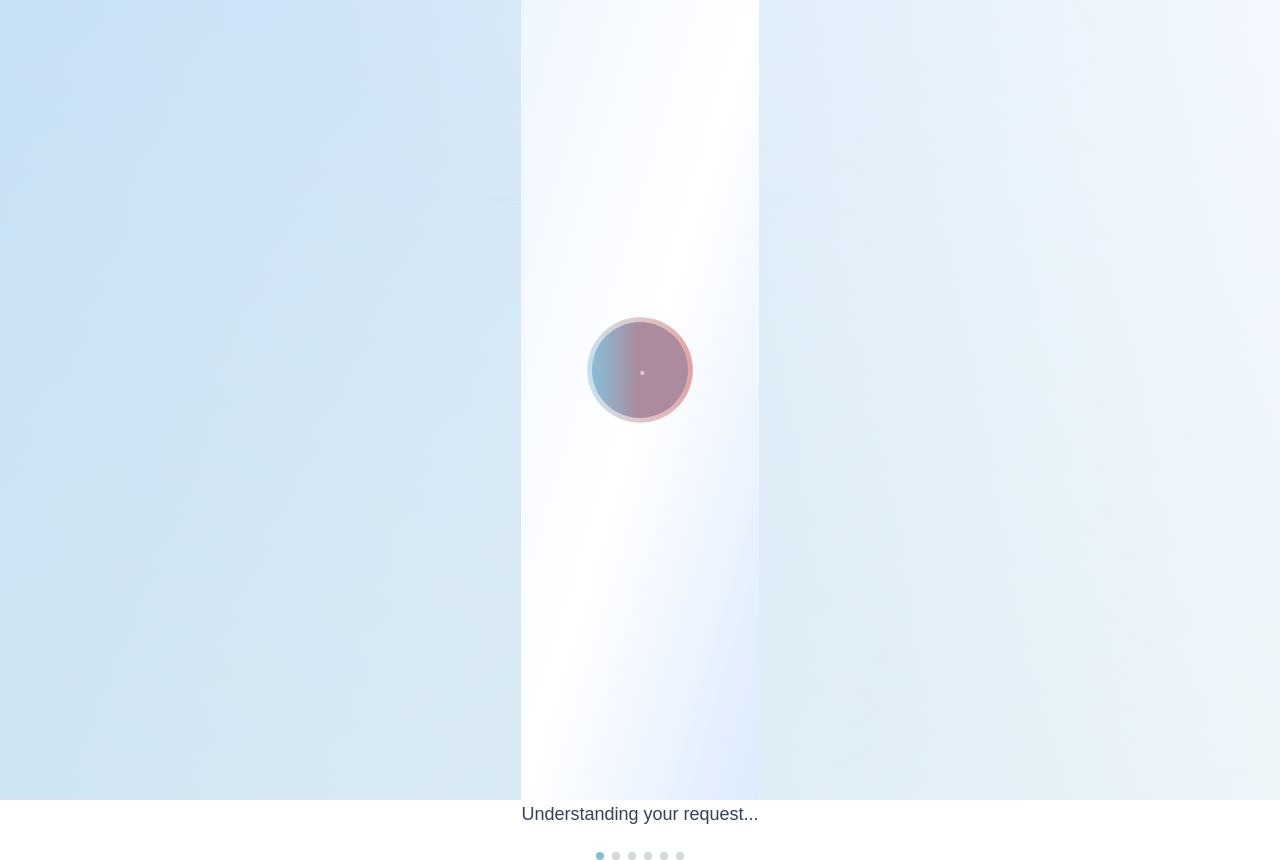
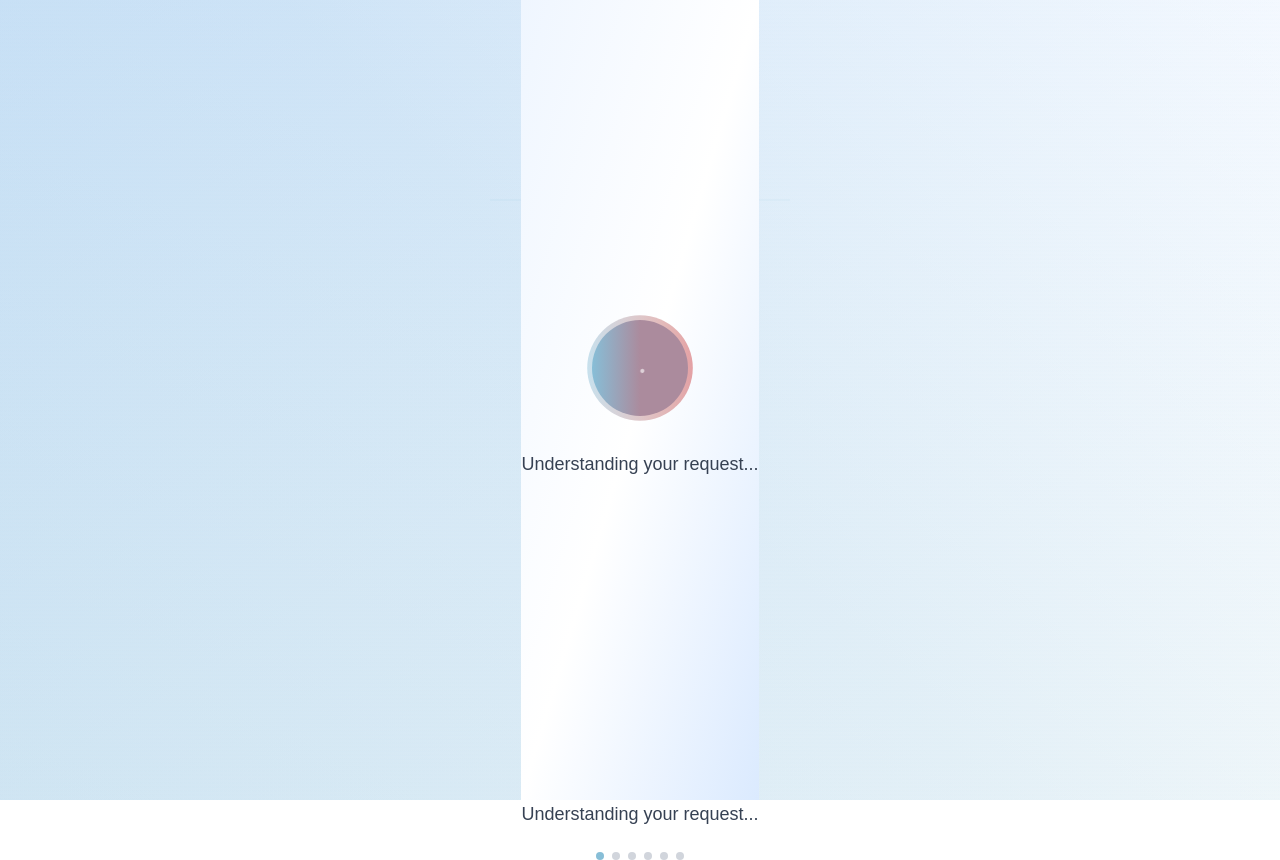
Before and after one commit to Roshan2077/ezparkr, a Next.js app: page / in a window 1280 px wide. Both pictures are taken after a click on the button 831 px from the left and 551 px from the top of the page. Built offline with nearby package versions, Linux system fonts and the light colour scheme.

Commit message:
update loading state

```diff
--- a/components/Processing/AIThinking.tsx
+++ b/components/Processing/AIThinking.tsx
@@ -1,8 +1,30 @@
 'use client';
 
-import { motion } from 'framer-motion';
+import { motion, AnimatePresence } from 'framer-motion';
+import { useState, useEffect } from 'react';
 
 export default function AIThinking() {
+  const [currentMessageIndex, setCurrentMessageIndex] = useState(0);
+
+  const statusMessages = [
+    "Understanding your request...",
+    "Checking current events...",
+    "Analyzing traffic patterns...",
+    "Calculating distances...",
+    "Optimizing for your preferences...",
+    "Scanning available parking...",
+    "Cross-referencing real-time data...",
+    "Finding the best options..."
+  ];
+
+  useEffect(() => {
+    const interval = setInterval(() => {
+      setCurrentMessageIndex((prev) => (prev + 1) % statusMessages.length);
+    }, 2000); // Change message every 2 seconds
+
+    return () => clearInterval(interval);
+  }, [statusMessages.length]);
+
   return (
     <div className="flex flex-col items-center justify-center min-h-screen bg-gradient-to-br from-blue-50 via-white to-blue-100">
       {/* Animated AI orb */}
@@ -74,14 +96,20 @@ export default function AIThinking() {
 
       {/* Status messages */}
       <div className="text-center space-y-4">
-        <motion.div
-          className="text-gray-700 text-lg font-medium"
-          initial={{ opacity: 0 }}
-          animate={{ opacity: 1 }}
-          transition={{ delay: 0.5 }}
-        >
-          Understanding your request...
-        </motion.div>
+        <div className="h-8 flex items-center justify-center">
+          <AnimatePresence mode="wait">
+            <motion.div
+              key={currentMessageIndex}
+              className="text-gray-700 text-lg font-medium"
+              initial={{ opacity: 0, y: 10 }}
+              animate={{ opacity: 1, y: 0 }}
+              exit={{ opacity: 0, y: -10 }}
+              transition={{ duration: 0.3 }}
+            >
+              {statusMessages[currentMessageIndex]}
+            </motion.div>
+          </AnimatePresence>
+        </div>
       </div>
     </div>
   );
```
